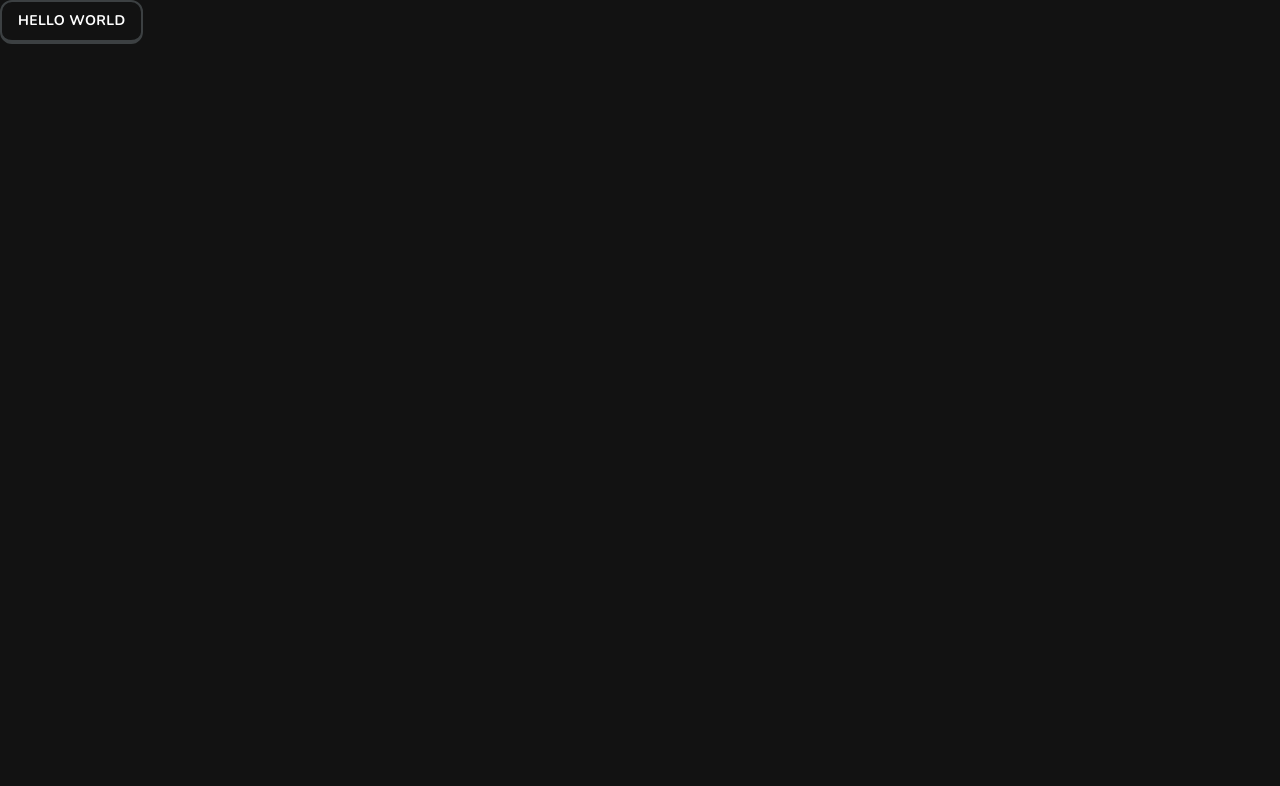
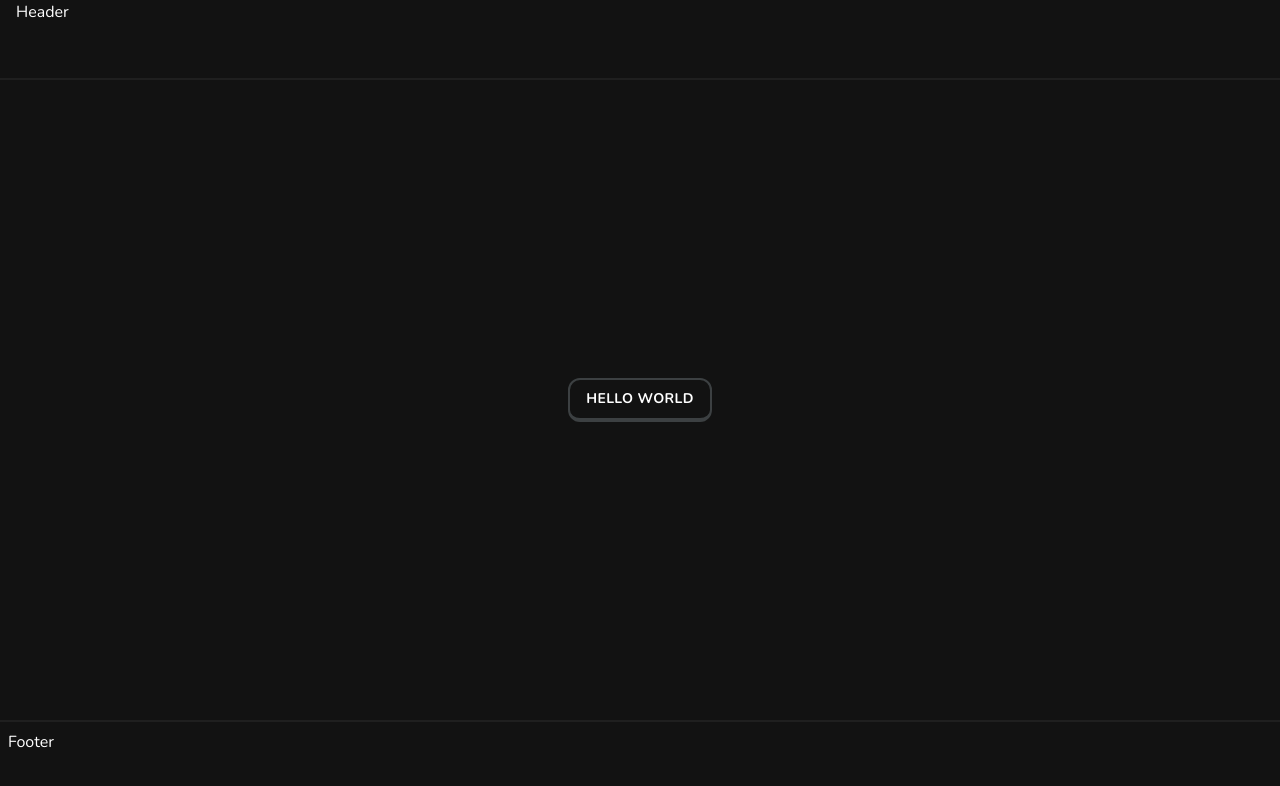
Before and after one commit to Diego-Sant/TriviaQuest, a Next.js app: page / in a window 1280 px wide. Shown: the top 786 px of the page. Built offline with nearby package versions, Linux system fonts and the light colour scheme.

Commit message:
marketing skeleton

```diff
--- /dev/null
+++ b/app/(marketing)/footer.tsx
@@ -0,0 +1,7 @@
+export const Footer = () => {
+    return (
+        <footer className="hidden lg:block h-20 w-full border-t-2 border-[#1f1f1f] p-2 text-white">
+            Footer
+        </footer>
+    )
+}
--- /dev/null
+++ b/app/(marketing)/header.tsx
@@ -0,0 +1,7 @@
+export const Header = () => {
+    return (
+        <header className="h-20 w-full border-b-2 border-[#1f1f1f] text-white px-4">
+            Header
+        </header>
+    )
+}
--- /dev/null
+++ b/app/(marketing)/layout.tsx
@@ -0,0 +1,20 @@
+import { Footer } from "./footer";
+import { Header } from "./header";
+
+type Props = {
+    children: React.ReactNode;
+}
+
+const MarketingLayout = ({children} : Props) => {
+    return (
+        <div className="min-h-screen flex flex-col">
+            <Header />
+            <main className="flex-1 flex flex-col items-center justify-center">
+                {children}
+            </main>
+            <Footer />
+        </div>
+    )
+}
+
+export default MarketingLayout;
--- a/app/globals.css
+++ b/app/globals.css
@@ -1,4 +1,4 @@
-@tailwind base;
+  @tailwind base;
   @tailwind components;
   @tailwind utilities;
 
```
Also changed, not shown: app/(marketing)/page.tsx (renamed from app/page.tsx).
